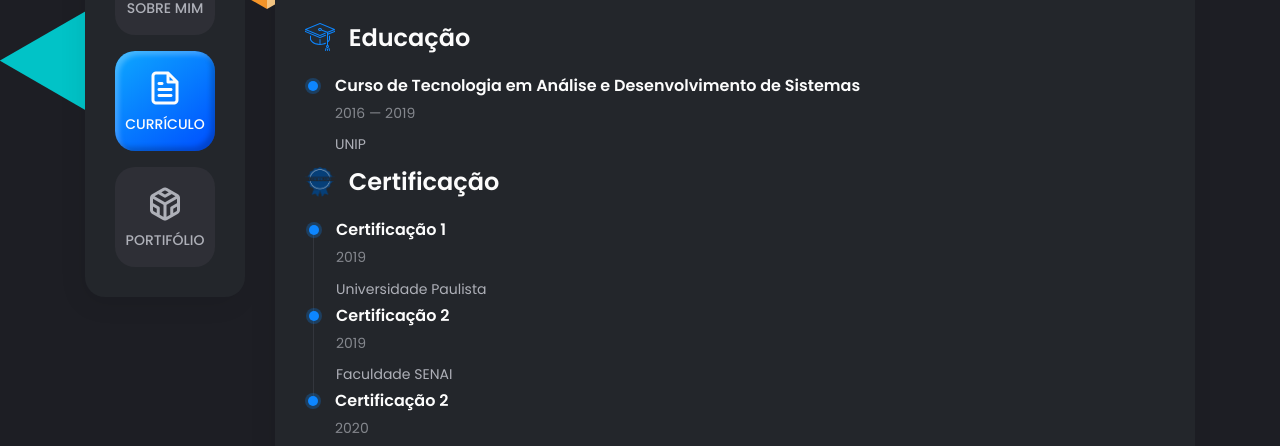
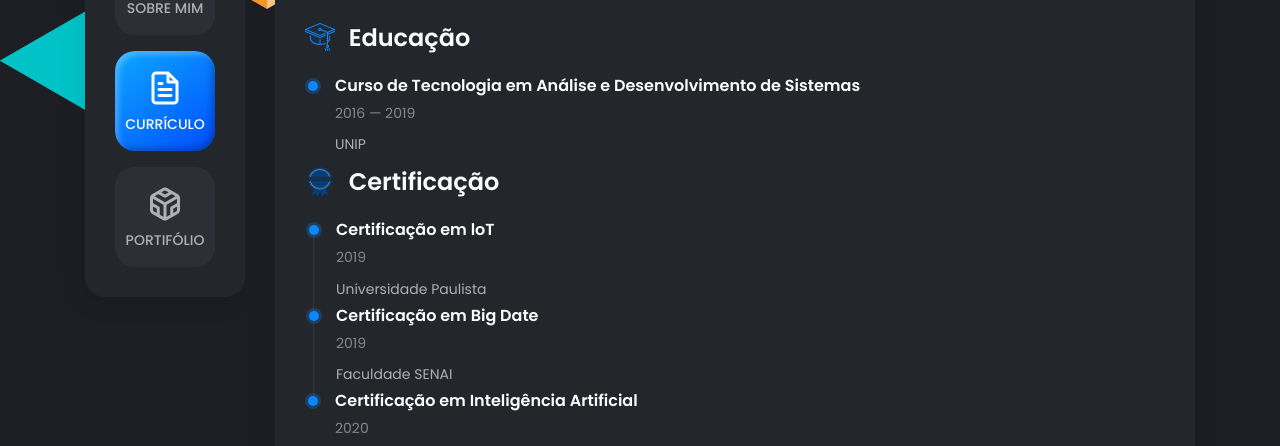
Before and after one commit to zaratim/zaratim.github.io, a plain HTML site: page resume.html in a window 1280 px wide. Shown: the part 351-797 px from the top of the page. Drawn offline with Linux system fonts and the light colour scheme; files whose address does not match are found by name.

Commit message:
Add files via upload

```diff
--- a/resume.html
+++ b/resume.html
@@ -222,7 +222,7 @@
                                             <h5
                                                 class="title title--h5 timeline__title"
                                             >
-                                                Certificação 1
+                                                Certificação em loT
                                             </h5>
                                             <span class="timeline__period"
                                                 >2019</span
@@ -236,7 +236,7 @@
                                             <h5
                                                 class="title title--h5 timeline__title"
                                             >
-                                                Certificação 2
+                                                Certificação em Big Date
                                             </h5>
                                             <span class="timeline__period"
                                                 >2019</span
@@ -250,7 +250,7 @@
                                             <h5
                                                 class="title title--h5 timeline__title"
                                             >
-                                                Certificação 2
+                                                Certificação em Inteligência Artificial
                                             </h5>
                                             <span class="timeline__period"
                                                 >2020</span
```
